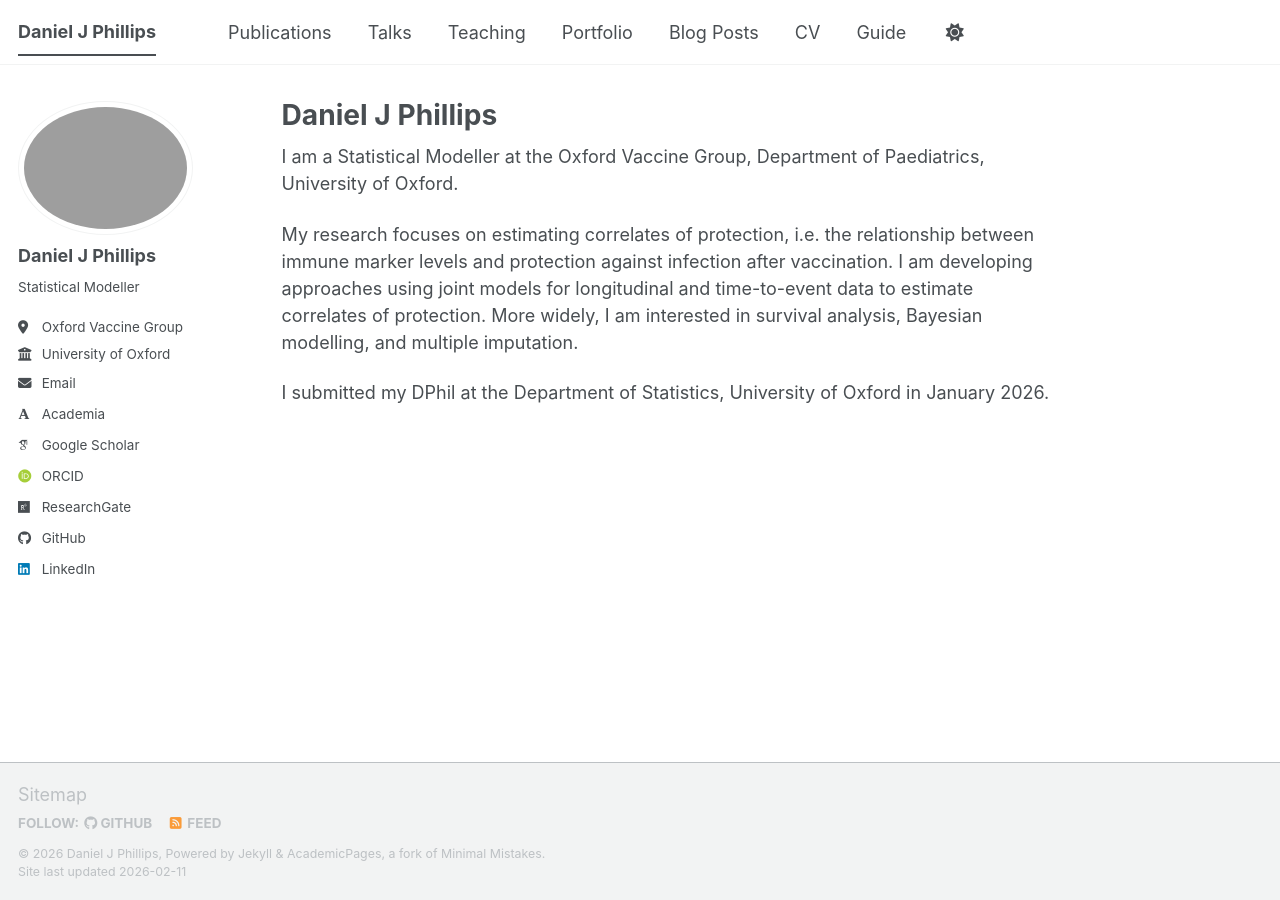
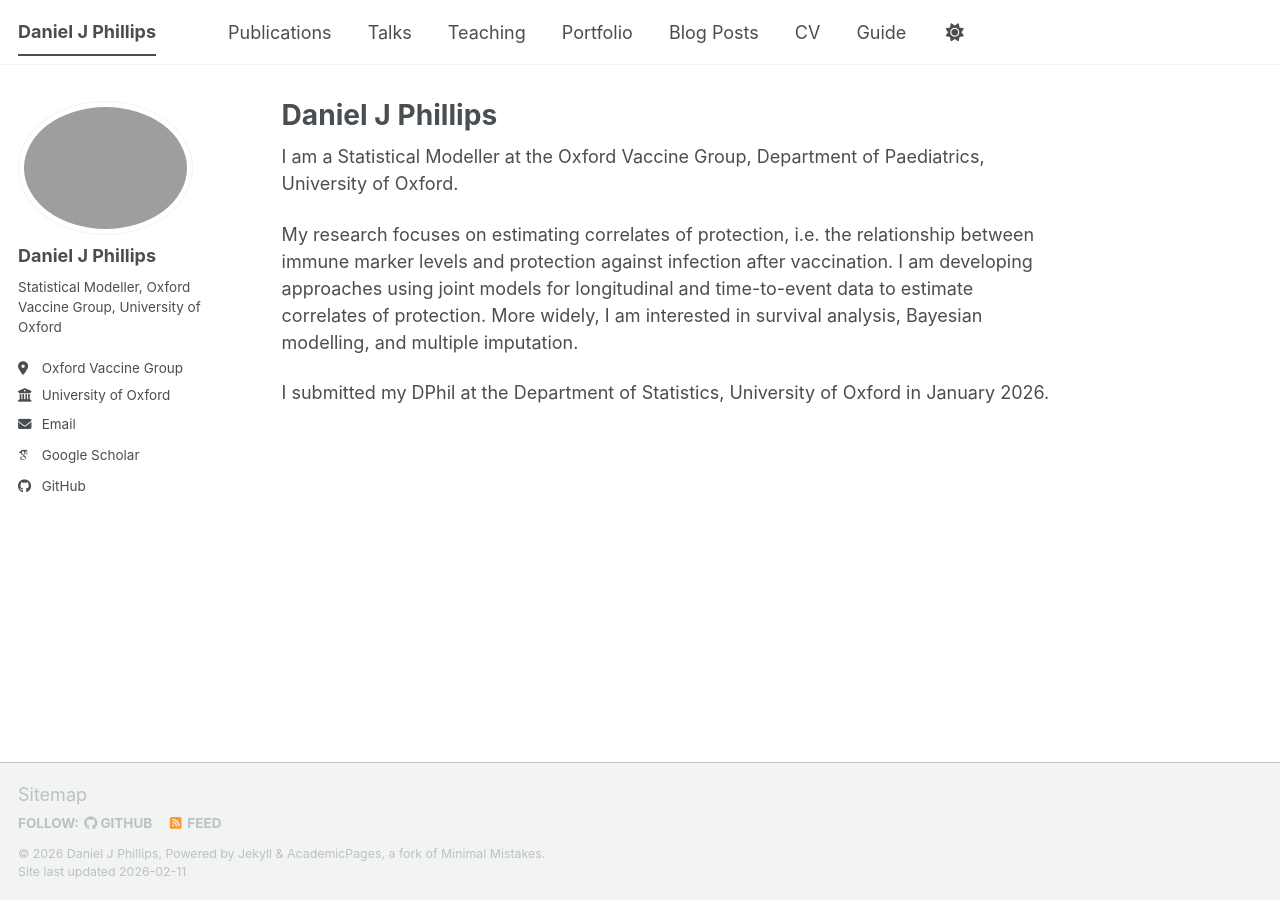
Before and after one commit to danphillipsstats/danphillipsstats.github.io, a Jekyll site: the page built from _pages/about.md, in a window 1280 px wide. Built offline with Jekyll 4.4.1, drawn with Linux system fonts in a browser that asks for light colours; some web fonts are replaced; a script bundle is joined from its source files by our own code; library files that are not in the unit come from our copies.

Commit message:
Update _config.yml
Changes to which sites visible

```diff
--- a/_config.yml
+++ b/_config.yml
@@ -25,23 +25,25 @@ author:
   # Biographic information
   avatar           : "web_3877.jpg"
   name             : "Daniel J Phillips"
-  bio              : "Statistical Modeller"
+  bio              : "Statistical Modeller,
+                      Oxford Vaccine Group,
+                      University of Oxford"
   location         : "Oxford Vaccine Group"
   employer         : "University of Oxford"
   uri              : # URL
-  email            : "daniel dot phillips at paediatrics.ox.ac.uk"
+  email            : "daniel.phillips@paediatrics.ox.ac.uk"
 
   # Academic websites
-  academia         : "https://www.stats.ox.ac.uk/people/dan-phillips" # URL
+  academia         : # "https://www.stats.ox.ac.uk/people/dan-phillips" URL
   arxiv            : # URL - Update with the correct link to your profile
   googlescholar    : "https://scholar.google.com/citations?user=sbzGol8AAAAJ&hl=en&oi=ao"
   inspire-hep      : # URL
   impactstory      : # URL
-  orcid            : "https://orcid.org/0000-0003-0686-5091"
+  orcid            : # "https://orcid.org/0000-0003-0686-5091"
   semantic         : # URL
   ssrn             : # URL
   pubmed           : # URL
-  researchgate     : "https://www.researchgate.net/profile/Daniel-Phillips-27"
+  researchgate     : # "https://www.researchgate.net/profile/Daniel-Phillips-27"
   scopus           : # URL
   zotero           : # URL
 
@@ -65,7 +67,7 @@ author:
   keybase          : # Username
   instagram        : # Username
   lastfm           : # Username
-  linkedin         : "https://uk.linkedin.com/in/danphillips162" # Username
+  linkedin         : # "https://uk.linkedin.com/in/danphillips162" Username
   mastodon         : # URL
   medium           : # URL
   pinterest        : # Username
```
